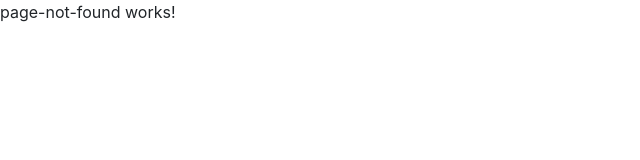
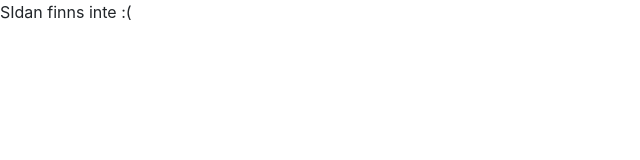
Before and after one commit to averheim/blocket, an Angular app in the folder blocket-client/: page /notFound in a window 1280 px wide. Shown: the top 160 px of the page, without its empty margins (0-640 px from the left). Built offline with nearby package versions, Linux system fonts and the light colour scheme.

Commit message:
Add not found message

```diff
--- a/blocket-client/src/app/modules/pages/page-not-found/components/page-not-found/page-not-found.component.html
+++ b/blocket-client/src/app/modules/pages/page-not-found/components/page-not-found/page-not-found.component.html
@@ -1,3 +1,3 @@
 <p>
-  page-not-found works!
+  SIdan finns inte :(
 </p>
```
